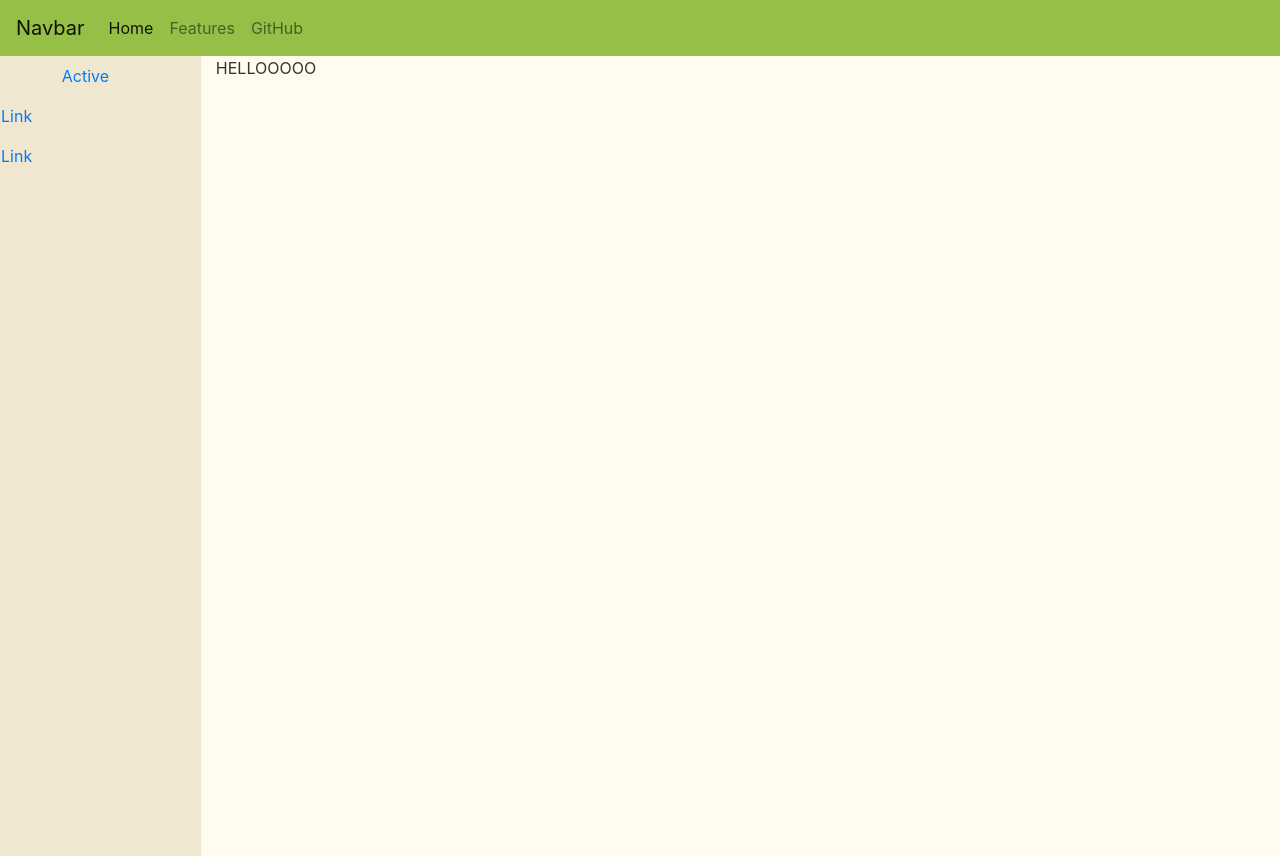
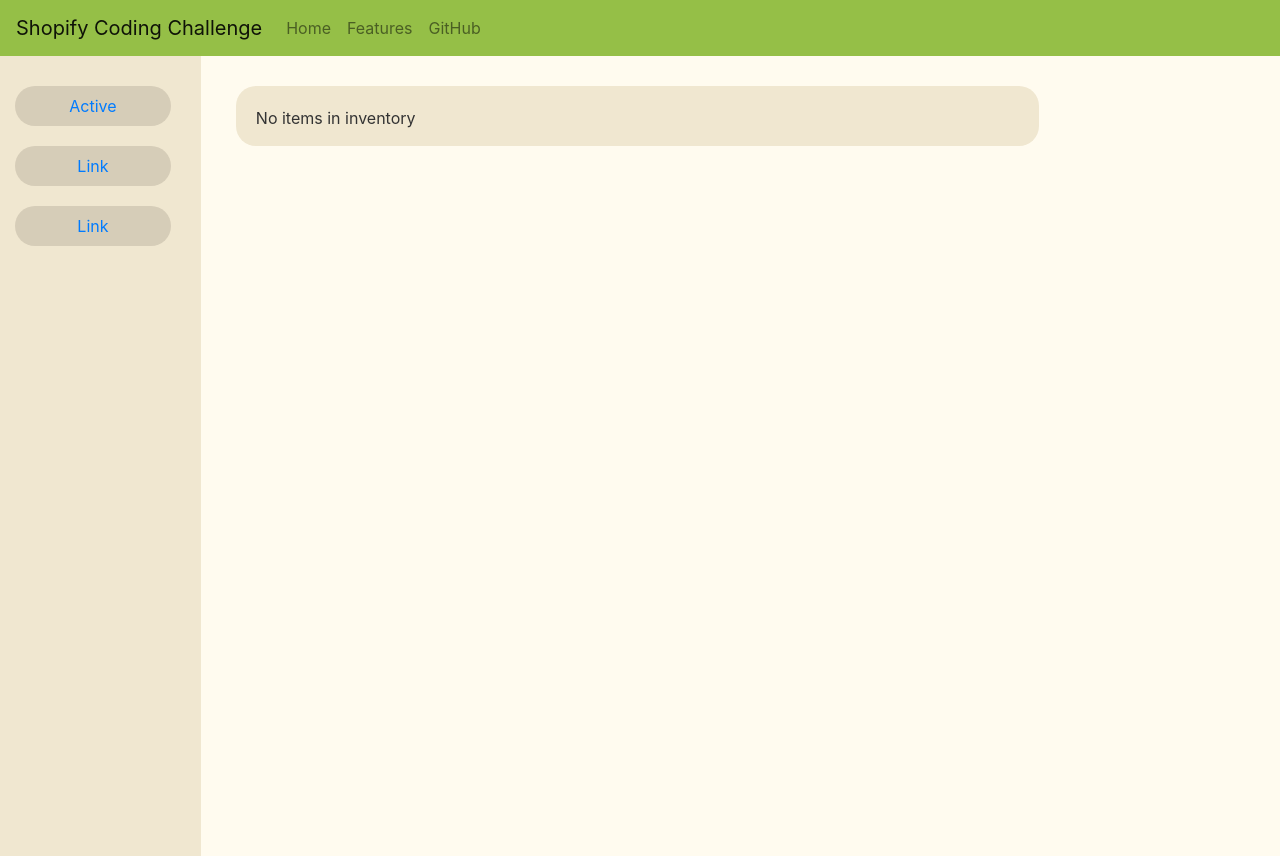
Before and after one commit to Sharjeeliv/App-Inventory_Tracker, a Flask app: template templates/main.html in a window 1280 px wide. Run offline with Flask 2, Linux system fonts and the light colour scheme; the template is opened without the code that fills it, so the values that code supplies are empty; some libraries are stand-ins or nearby versions.

Commit message:
Created frontend with dummy data

```diff
--- a/routes.py
+++ b/routes.py
@@ -1,12 +1,25 @@
 from flask import Blueprint, render_template
 
 routes = Blueprint("routes", __name__)
+
+inventory = [
+    {'name': 'Iphone',
+     'manufacturer': 'Apple',
+     'quantity': '100',
+     'summary': 'This is a high tech device'
+     },
+    {'name': 'Pizza',
+     'manufacturer': 'PizzaHut',
+     'quantity': '50',
+     'summary': 'This is very yummy'
+     }
+]
 
 
 @routes.route('/')
 @routes.route('/home')
 def home():
-    return render_template('main.html')
+    return render_template('main.html', inventory=inventory)
 
 
 @routes.route('/new-item')
--- a/static/main.css
+++ b/static/main.css
@@ -1,33 +1,80 @@
+/* General */
 body {
-  background: #fffbef;
-  color: #333333;
+    background: #fffbef;
+    color: #333333;
 }
 
-.left-justified{
-  padding-left: 0;
-}
-
-#sidebar {
-  height: 100%;
-  background: #F0E7D0;
+.left-justified {
+    padding-left: 0;
 }
 
 h1, h2, h3, h4, h5, h6 {
-  color: #444444;
+    color: #444444;
+}
+
+/* Sidebar CSS */
+.sidebar {
+    padding: 30px;
+    height: 100%;
+    background: #F0E7D0;
+}
+
+.sidebar-element {
+    border-radius: 30px;
+    margin-bottom: 20px;
+    background-color: #D6CDB8;
+}
+
+.sidebar-element:hover {
+    border-radius: 30px;
+    margin-bottom: 20px;
+    background-color: #95BF47;
+
 }
 
 .bg-leaf {
-  background-color: #95BF47;
+    background-color: #95BF47;
 }
 
-.site-header .navbar-nav .nav-link {
-  color: #c4b782;
+/* Article CSS */
+.article-section {
+    display: flex;
+    background: #F0E7D0;
+    margin: 30px 10px 0 20px;
+    border-radius: 20px;
 }
 
-.site-header .navbar-nav .nav-link:hover {
-  color: #d2b576;
+.article-title {
+    color: #444444;
 }
 
-.site-header .navbar-nav .nav-link.active {
-  font-weight: 500;
+a.article-title:hover {
+    color: #95BF47;
+    text-decoration: none;
 }
+
+.article-content {
+    padding-left: 20px;
+    padding-top: 20px;
+    float: right;
+}
+
+.article-image {
+    height: 180px;
+    width: 180px;
+    margin: 0;
+    padding: 0;
+}
+
+.article-image img {
+    float: left;
+    width: 180px;
+    height: 180px;
+    object-fit: cover;
+    border-radius: 20px 0 0 20px;
+}
+
+.article-metadata {
+    padding-bottom: 1px;
+    margin-bottom: 4px;
+}
--- a/templates/base.html
+++ b/templates/base.html
@@ -20,16 +20,16 @@
 <!-- Navigation Bar Section -->
 <header>
     <nav class="navbar navbar-expand-lg navbar-light bg-leaf">
-        <a class="navbar-brand" href="#">Navbar</a>
+        <a class="navbar-brand" href="#">Shopify Coding Challenge</a>
         <button class="navbar-toggler" type="button" data-toggle="collapse" data-target="#navbarNavAltMarkup"
                 aria-controls="navbarNavAltMarkup" aria-expanded="false" aria-label="Toggle navigation">
             <span class="navbar-toggler-icon"></span>
         </button>
         <div class="collapse navbar-collapse" id="navbarNavAltMarkup">
             <div class="navbar-nav">
-                <a class="nav-item nav-link active" href="#">Home <span class="sr-only">(current)</span></a>
+                <a class="nav-item nav-link" href="#">Home <span class="sr-only">(current)</span></a>
                 <a class="nav-item nav-link" href="#">Features</a>
-                <a class="nav-item nav-link" href="https://github.com/Sharjeeliv">GitHub</a>
+                <a class="nav-item nav-link" href="https://github.com/Sharjeeliv/Challenge-Shopify" target="_blank">GitHub</a>
             </div>
         </div>
     </nav>
--- a/templates/main.html
+++ b/templates/main.html
@@ -4,5 +4,29 @@
 {% block title %} Test {% endblock %}
 
 {% block body %}
-    HELLOOOOO
+    {% if not inventory %}
+        <article class="article-section">
+            <div class="article-content">
+                <p>No items in inventory</p>
+            </div>
+        </article>
+
+    {% else %}
+        {% for item in inventory %}
+
+            <article class="article-section">
+                <figure class="article-image">
+                    <img src="/static/item_images/default.jpg" alt="This is an image">
+                </figure>
+                <div class="article-content">
+                    <h3><a class="article-title" href="#">{{ item.name }}</a></h3>
+                    <p class="article-metadata">Manufacturer: {{ item.manufacturer }}</p>
+                    <p class="article-metadata">Quantity: {{ item.quantity }}</p>
+                    <p class="article-text">Summary: {{ item.summary }}</p>
+                </div>
+            </article>
+
+
+        {% endfor %}
+    {% endif %}
 {% endblock %}
--- a/templates/sidebar.html
+++ b/templates/sidebar.html
@@ -9,14 +9,14 @@
         <div class="row">
 
             <!-- Static Side Bar -->
-            <nav class="nav flex-column col-sm-2 left-justified vh-100" id="sidebar">
-                <a class="nav-link active text-center" href="#">Active</a>
-                <a class="nav-link" href="#">Link</a>
-                <a class="nav-link" href="#">Link</a>
+            <nav class="nav flex-column col-sm-2 left-justified vh-100 sidebar">
+                <a class="nav-link text-center sidebar-element" href="#">Active</a>
+                <a class="nav-link text-center sidebar-element" href="#">Link</a>
+                <a class="nav-link text-center sidebar-element" href="#">Link</a>
             </nav>
 
             <!-- Dynamic Content -->
-            <div class="col">
+            <div class="col-md-8">
                 {% block body %}{% endblock %}
             </div>
         </div>
```
